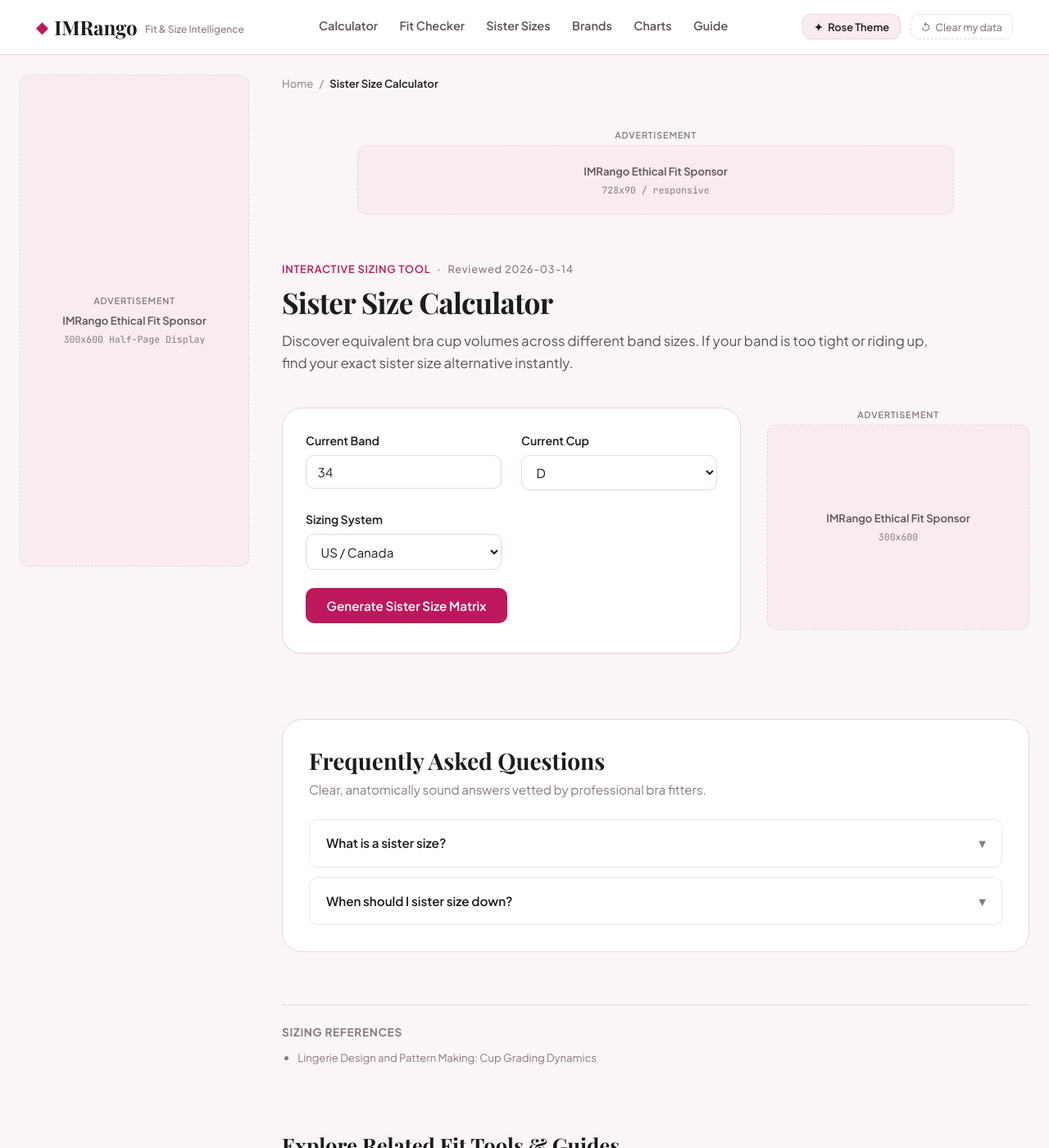
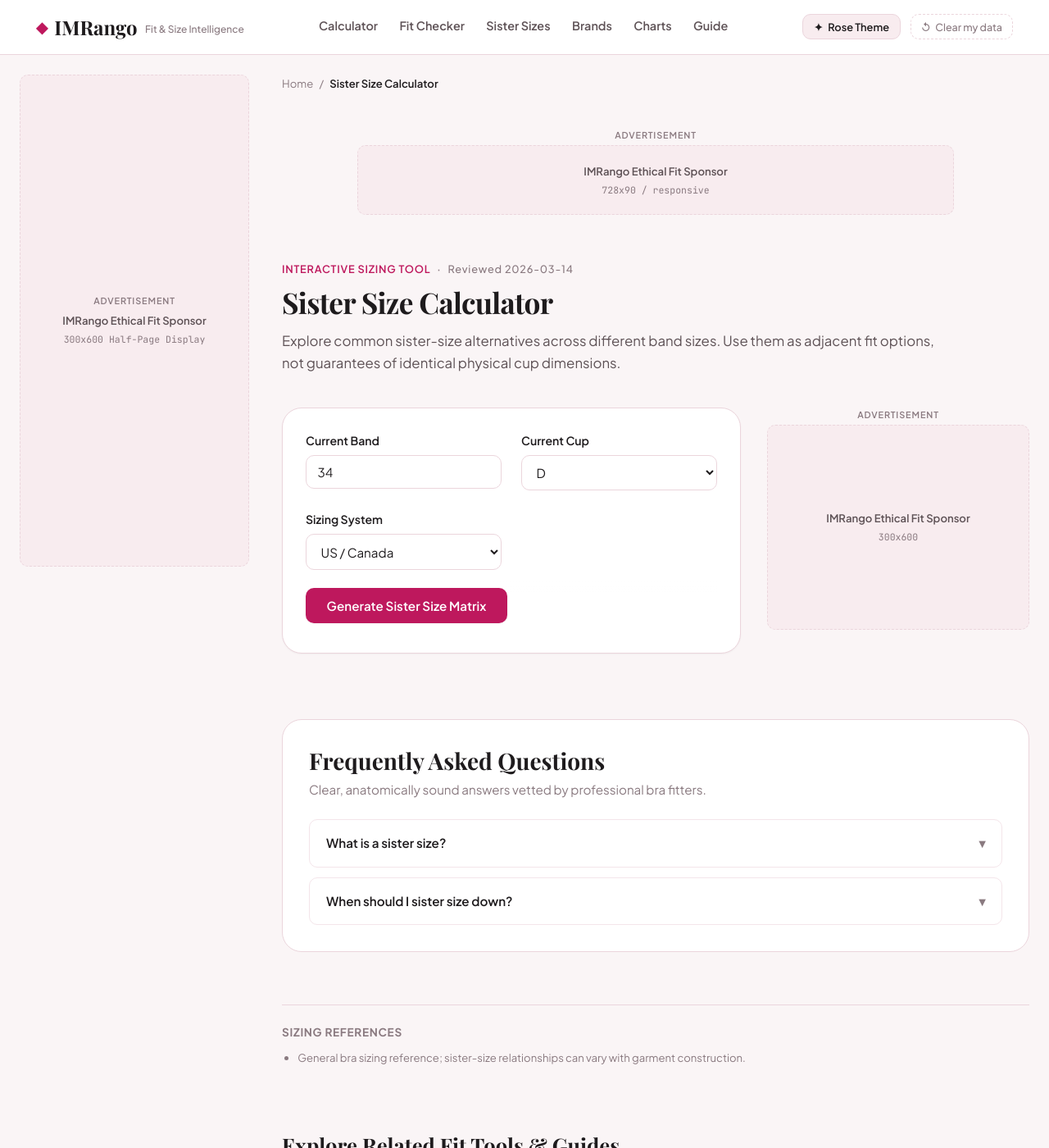
Before and after one commit to sharpedge74-cmyk/Bra-Size-Pro, a Jekyll site: the page built from sister-size-calculator.html, in a window 1280 px wide and 1400 px high. Shown: the whole window at 82% size. Built offline with Jekyll 4.4.1, drawn with Linux system fonts in a browser that asks for light colours; some web fonts are replaced.

Commit message:
Remove unsupported specialty sizing claims

```diff
--- a/sister-size-calculator.html
+++ b/sister-size-calculator.html
@@ -1,15 +1,15 @@
 ---
 layout: tool
 title: "Sister Size Calculator"
-description: "Discover equivalent bra cup volumes across different band sizes. If your band is too tight or riding up, find your exact sister size alternative instantly."
+description: "Explore common sister-size alternatives across different band sizes. Use them as adjacent fit options, not guarantees of identical physical cup dimensions."
 permalink: /sister-size-calculator
 breadcrumb_label: "Sister Size Calculator"
-intent: "Find sister bra sizes with identical cup volume"
+intent: "Find common sister-size alternatives within a sizing system"
 last_reviewed: "2026-03-14"
 tool_js: "sister-size-calculator.js"
 ads: "tool"
 sources:
-  - "Lingerie Design and Pattern Making: Cup Grading Dynamics"
+  - "General bra sizing reference; sister-size relationships can vary with garment construction."
 related_tool:
   title: "Universal Bra Size Calculator"
   desc: "Establish your starting benchmark measurements."
@@ -20,9 +20,9 @@
   url: "/sister-sizing-explained"
 faq:
   - q: "What is a sister size?"
-    a: "Sister sizes are pairs of bra sizes that share the exact same cup volume, but have different band lengths. For example, 32D, 34C, and 36B hold the exact same volume of breast tissue in their cups."
+    a: "Sister sizes are a common grading relationship intended to preserve a similar cup-capacity relationship while changing the band. Physical cup dimensions, wire geometry, and construction can still differ."
   - q: "When should I sister size down?"
-    a: "Sister size down (smaller band, larger cup letter) when your bra band is riding up your back, your shoulder straps are bearing all the weight, or you have to clasp the bra on the tightest hooks right after buying it."
+    a: "If the band feels too loose and the cups otherwise fit, compare a smaller band with the corresponding larger cup. Check the complete fit before changing size."
 ---
 
 <div class="calculator-card">
```
